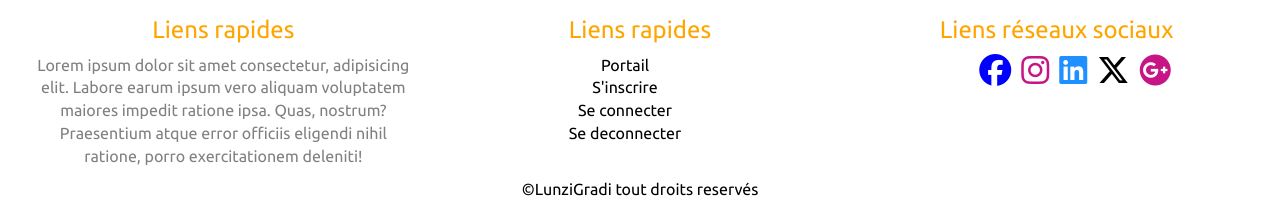
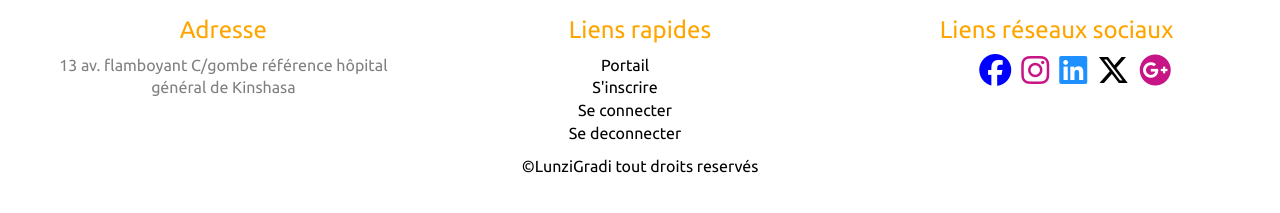
Before and after one commit to LunziGradi/yummy-restaurant, a plain HTML site: page index.html in a window 1280 px wide. Shown: the part 3006-3219 px from the top of the page. Drawn offline with Linux system fonts and the light colour scheme.

Commit message:
index.html

```diff
--- a/index.html
+++ b/index.html
@@ -10,7 +10,7 @@
 <head>
     <meta charset="UTF-8">
     <meta name="viewport" content="width=device-width, initial-scale=1.0">
-    <title>Portail::amzing school</title>
+    <title>Portail::amzing restaurant</title>
     <link rel="shortcut icon" type="image/png" href="assets/images/logoAmz.png">
     <link rel="stylesheet" href="https://cdnjs.cloudflare.com/ajax/libs/font-awesome/6.5.1/css/all.min.css">
     <link rel="stylesheet" href="assets/css/bootstrap.min.css">
@@ -265,8 +265,8 @@
         </div>
 
         <div class="col-md-4 text-center">
-            <h3 class="orange">Liens rapides</h3>
-            <p>Lorem ipsum dolor sit amet consectetur, adipisicing elit. Labore earum ipsum vero aliquam voluptatem maiores impedit ratione ipsa. Quas, nostrum? Praesentium atque error officiis eligendi nihil ratione, porro exercitationem deleniti!</p>
+            <h3 class="orange">Adresse</h3>
+            <p>13 av. flamboyant C/gombe référence hôpital général de Kinshasa</p>
         </div>
         <div class="col-md-4 ">
             <h3 class="orange text-center">Liens rapides</h3>
```
